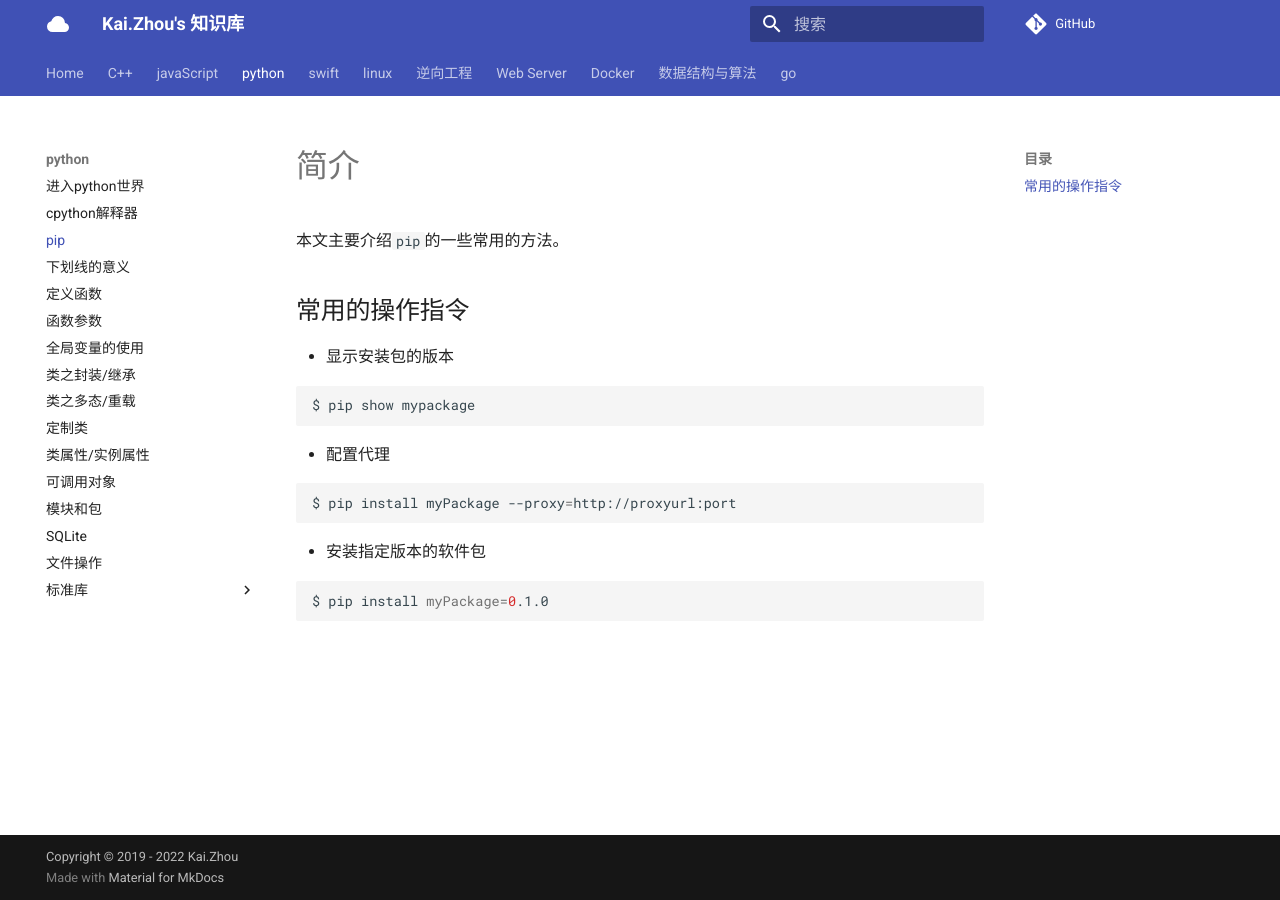
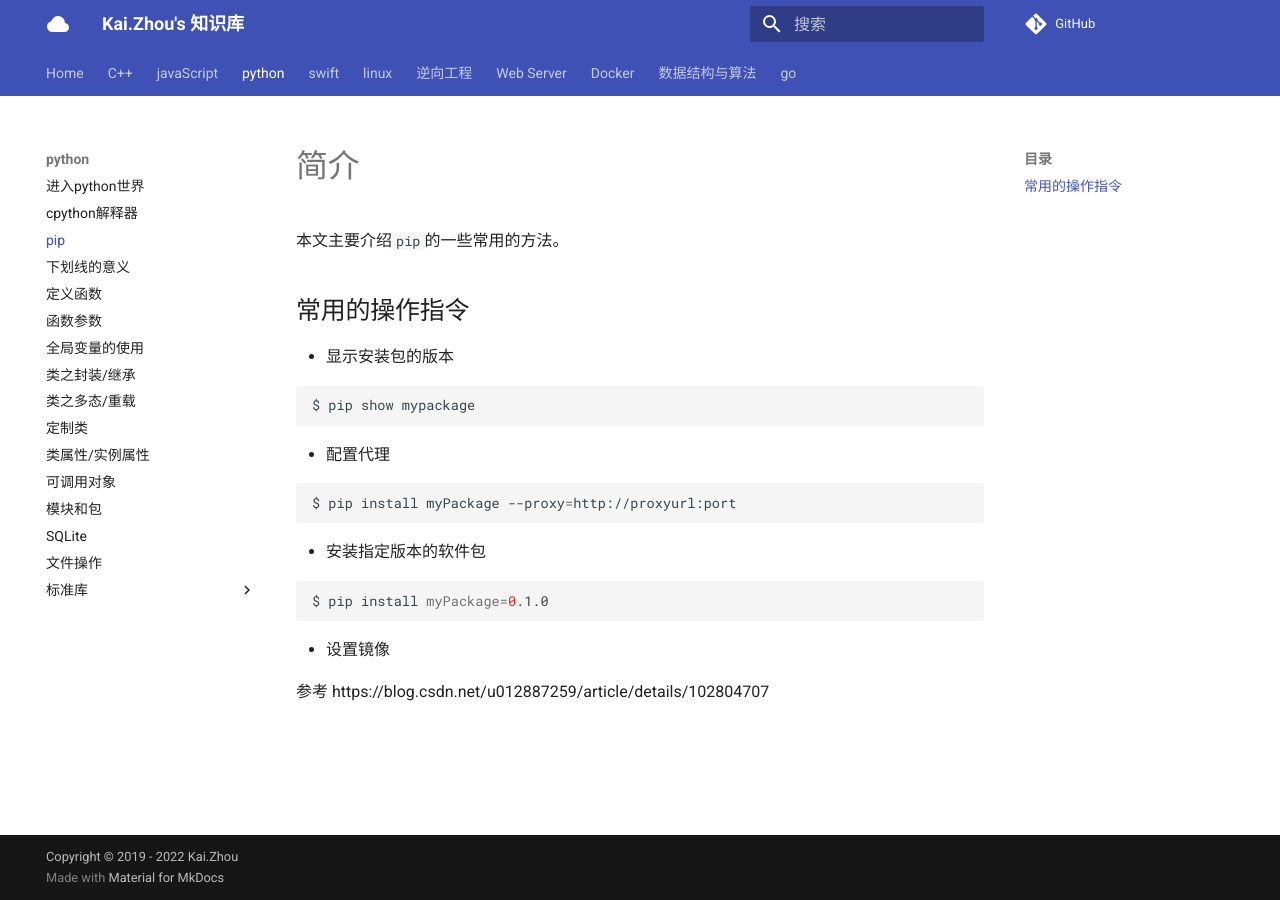
Before and after one commit to zhoukaidev/ks_blog, an MkDocs documentation site: the page built from docs/python/pip.md, in a window 1280 px wide. Built offline with MkDocs 1.6.1 and Material for MkDocs 9.7.7, drawn with Linux system fonts in a browser that asks for light colours; comment, search, counter and statistics services are not loaded.

Commit message:
Update pip.md

````diff
--- a/docs/python/pip.md
+++ b/docs/python/pip.md
@@ -21,3 +21,7 @@ $ pip install myPackage --proxy=http://proxyurl:port
 ```sh
 $ pip install myPackage=0.1.0
 ```
+
+* 设置镜像
+
+参考 https://blog.csdn.net/u012887259/article/details/102804707
````
